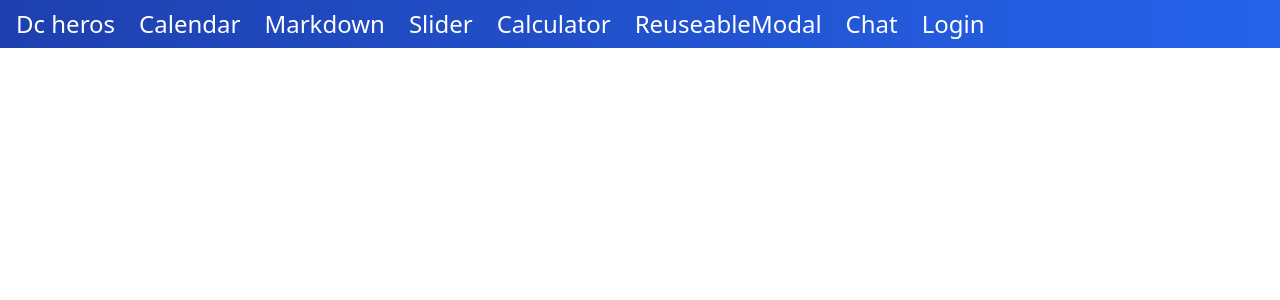
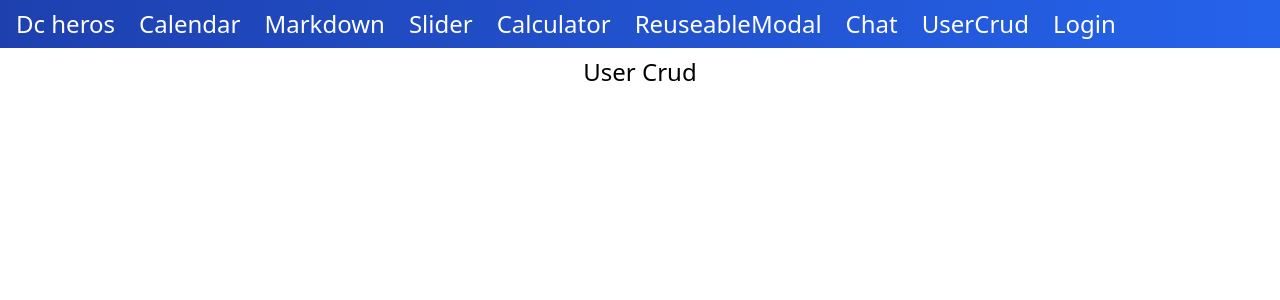
Before and after one commit to MrJ5678/vue3-10hours, a Vue app: page /#/crud in a window 1280 px wide. Shown: the top 300 px of the page. Built offline with nearby package versions, Linux system fonts and the light colour scheme; no server answers.

Commit message:
before add axios

```diff
--- a/package.json
+++ b/package.json
@@ -16,7 +16,8 @@
     "postcss": "^7.0.35",
     "tailwindcss": "npm:@tailwindcss/postcss7-compat@^2.0.2",
     "vue": "^3.0.0",
-    "vue-router": "^4.0.1"
+    "vue-router": "^4.0.1",
+    "vuex": "^4.0.0-rc.2"
   },
   "devDependencies": {
     "@vue/cli-plugin-babel": "~4.5.0",
--- a/src/App.vue
+++ b/src/App.vue
@@ -2,16 +2,18 @@
  * @Author: hhhhhq
  * @Date: 2020-12-16 08:33:41
  * @LastEditors: hhhhhq
- * @LastEditTime: 2020-12-30 11:04:31
+ * @LastEditTime: 2021-01-08 08:24:09
  * @Description: file content
 -->
 <template>
-  <app-header :isLoggedIn="isLoggedIn" @open-login-modal="isLoginOpen = true" />
+  <app-header />
   <div class="w-full flex">
     <router-view></router-view>
   </div>
   <teleport to="body">
-    <login-modal v-if="isLoginOpen" @close-login-modal="isLoginOpen = false" />
+    <div v-if="isLoginOpen">
+      <login-modal />
+    </div>
   </teleport>
 </template>
 
@@ -26,25 +28,24 @@ export default {
     AppHeader,
     LoginModal,
   },
-  data() {
-    return {
-      isLoginOpen: false,
-      isLoggedIn: false,
-      authUser: {},
-    }
+  computed: {
+    isLoginOpen() {
+      return this.$store.state.isLoginOpen
+    },
   },
   mounted() {
     firebase.auth().onAuthStateChanged(user => {
       if (user) {
         // User is signed in.
-        this.isLoggedIn = true
-        this.authUser = user
+        this.$store.commit("setIsLoggedin", true)
+        this.$store.commit("setAuthUser", user)
       } else {
         // No user is signed in.
-        this.isLoggedIn = false
-        this.authUser = {}
+        this.$store.commit("setIsLoggedin", false)
+        this.$store.commit("setAuthUser", {})
       }
     })
+    // console.log(this.$store.state)
   },
 }
 </script>
--- a/src/components/AppHeader.vue
+++ b/src/components/AppHeader.vue
@@ -2,7 +2,7 @@
  * @Author: hhhhhq
  * @Date: 2020-12-18 16:31:07
  * @LastEditors: hhhhhq
- * @LastEditTime: 2021-01-05 15:20:39
+ * @LastEditTime: 2021-01-08 08:15:32
  * @Description: file content
 -->
 <template>
@@ -12,7 +12,7 @@
     <router-link v-for="item in list" :key="item.to" :to="item.to">{{
       item.title
     }}</router-link>
-    <button v-if="!isLoggedIn" @click="$emit('open-login-modal')">Login</button>
+    <button v-if="!isLoggedIn" @click="openLogin">Login</button>
     <button v-else class="mx-2" @click="logout">Log out</button>
   </nav>
 </template>
@@ -22,12 +22,7 @@ import firebase from "../utilities/firebase"
 
 export default {
   name: "AppHeader",
-  props: {
-    isLoggedIn: {
-      type: Boolean,
-      default: false,
-    },
-  },
+  props: {},
   data() {
     return {
       list: [
@@ -38,8 +33,14 @@ export default {
         { title: "Calculator", to: "/calculator" },
         { title: "ReuseableModal", to: "/reuseableModal" },
         { title: "Chat", to: "/chats" },
+        { title: "UserCrud", to: "/crud" },
       ],
     }
+  },
+  computed: {
+    isLoggedIn() {
+      return this.$store.state.isLoggedIn
+    },
   },
   methods: {
     logout() {
@@ -56,6 +57,9 @@ export default {
           console.log(error)
         })
     },
+    openLogin() {
+      this.$store.commit("setLoginModal", true)
+    },
   },
 }
 </script>
--- a/src/components/LoginModal.vue
+++ b/src/components/LoginModal.vue
@@ -2,11 +2,11 @@
  * @Author: hhhhhq
  * @Date: 2020-12-22 15:22:31
  * @LastEditors: hhhhhq
- * @LastEditTime: 2020-12-30 10:56:14
+ * @LastEditTime: 2021-01-08 08:23:36
  * @Description: file content
 -->
 <template>
-  <div>
+  <div v-if="isLoginOpen">
     <section
       class="h-screen w-screen bg-gray-400 fixed top-0 opacity-50 z-20"
       @click="close"
@@ -75,8 +75,13 @@ export default {
       isLoading: false,
     }
   },
+  computed: {
+    isLoginOpen() {
+      return this.$store.state.isLoginOpen
+    },
+  },
   mounted() {
-    this.$refs.emailRef.focus()
+    // console.log(this.$store.state)
   },
   methods: {
     submit() {
@@ -95,10 +100,11 @@ export default {
         .catch(e => {
           console.log(e)
           this.isLoading = false
+          this.close()
         })
     },
     close() {
-      this.$emit("close-login-modal")
+      this.$store.commit("setLoginModal", false)
     },
   },
 }
--- a/src/main.js
+++ b/src/main.js
@@ -2,14 +2,16 @@
  * @Author: hhhhhq
  * @Date: 2020-12-18 11:31:02
  * @LastEditors: hhhhhq
- * @LastEditTime: 2020-12-29 21:42:21
+ * @LastEditTime: 2021-01-06 11:43:30
  * @Description: file content
  */
 import { createApp } from "vue"
 import App from "./App.vue"
 import "./assets/style.css"
 import router from "./router"
+import store from "./store/index"
 
 const app = createApp(App)
 app.use(router)
+app.use(store)
 app.mount("#app")
--- /dev/null
+++ b/src/middleware/auth.js
@@ -0,0 +1,15 @@
+/*
+ * @Author: hhhhhq
+ * @Date: 2021-01-07 15:13:17
+ * @LastEditors: hhhhhq
+ * @LastEditTime: 2021-01-07 21:11:35
+ * @Description: file content
+ */
+export default function(next, store) {
+  if (!store.state.isLoggedIn) {
+    next("/")
+    store.commit("setLoginModal", true)
+  } else {
+    next()
+  }
+}
--- a/src/pages/Chats.vue
+++ b/src/pages/Chats.vue
@@ -2,7 +2,7 @@
  * @Author: hhhhhq
  * @Date: 2021-01-05 15:19:23
  * @LastEditors: hhhhhq
- * @LastEditTime: 2021-01-06 11:02:55
+ * @LastEditTime: 2021-01-07 11:17:53
  * @Description: file content
 -->
 <template>
@@ -15,7 +15,7 @@
             v-for="chat in state.chats"
             :key="chat.message"
             class="w-full"
-            :class="chat.userId === state.userId ? 'text-right' : 'text-left'"
+            :class="chat.userId === userId ? 'text-right' : 'text-left'"
           >
             {{ chat.message }}
           </div>
@@ -36,18 +36,22 @@
 </template>
 
 <script>
-import { onMounted, reactive } from "vue"
+import { computed, onMounted, reactive } from "vue"
 import firebase from "../utilities/firebase"
+import { useStore } from "vuex"
 
 export default {
+  name: "Chat",
   setup() {
     const state = reactive({
       chats: {},
       isLoading: false,
       message: "",
       collection: null,
-      userId: null,
     })
+
+    const store = useStore()
+    const userId = computed(() => store.state.authUser.uid)
 
     onMounted(async () => {
       const db = firebase.database()
@@ -59,18 +63,17 @@ export default {
       // state.collection.on("value", snapshot => {
       //   state.chats = snapshot.val()
       // })
-      state.userId = firebase.auth().currentUser.uid
       state.isLoading = false
     })
 
     function addMessage() {
+      console.log("addMessage")
       const newChat = state.collection.push()
-      state.userId = firebase.auth().currentUser.uid
-      newChat.set({ userId: state.userId, message: state.message })
+      newChat.set({ userId: userId, message: state.message })
       state.message = ""
     }
 
-    return { state, addMessage }
+    return { state, addMessage, userId }
   },
 }
 </script>
--- a/src/pages/Home.vue
+++ b/src/pages/Home.vue
@@ -2,7 +2,7 @@
  * @Author: hhhhhq
  * @Date: 2020-12-20 10:54:53
  * @LastEditors: hhhhhq
- * @LastEditTime: 2020-12-20 10:59:11
+ * @LastEditTime: 2021-01-07 10:39:45
  * @Description: file content
 -->
 <template>
@@ -14,6 +14,11 @@
 <script>
 export default {
   name: "Home",
+  data() {
+    return {
+      store: this.$store.state,
+    }
+  },
 }
 </script>
 
--- /dev/null
+++ b/src/pages/UserCrud.vue
@@ -0,0 +1,22 @@
+<!--
+ * @Author: hhhhhq
+ * @Date: 2021-01-07 20:54:55
+ * @LastEditors: hhhhhq
+ * @LastEditTime: 2021-01-08 08:06:11
+ * @Description: file content
+-->
+<template>
+  <section class="w-full flex">
+    <div class="m-auto">
+      <h1 class="text-2xl my-2">User Crud</h1>
+    </div>
+  </section>
+</template>
+
+<script>
+export default {
+  name: "Crud",
+}
+</script>
+
+<style></style>
--- a/src/router.js
+++ b/src/router.js
@@ -2,7 +2,7 @@
  * @Author: hhhhhq
  * @Date: 2020-12-20 10:38:45
  * @LastEditors: hhhhhq
- * @LastEditTime: 2021-01-05 15:20:19
+ * @LastEditTime: 2021-01-08 08:21:09
  * @Description: file content
  */
 import { createRouter, createWebHashHistory } from "vue-router"
@@ -14,6 +14,8 @@ import Slider from "./pages/Slider"
 import Calculator from "./pages/Calculator"
 import ReuseableModal from "./pages/ReuseableModal"
 import Chats from "./pages/Chats"
+import UserCrud from "./pages/UserCrud"
+import store from "./store/index"
 
 const routes = [
   { path: "/", component: Home },
@@ -21,9 +23,14 @@ const routes = [
   { path: "/calendar", component: Calendar },
   { path: "/markdown", component: Markdown },
   { path: "/slider", component: Slider },
-  { path: "/calculator", component: Calculator },
+  { path: "/calculator", component: Calculator, meta: { middleware: "auth" } },
   { path: "/reuseableModal", component: ReuseableModal },
-  { path: "/chats", component: Chats },
+  {
+    path: "/chats",
+    component: Chats,
+    meta: { middleware: "auth" },
+  },
+  { path: "/crud", component: UserCrud },
 ]
 
 const router = createRouter({
@@ -31,4 +38,16 @@ const router = createRouter({
   routes,
 })
 
+router.beforeEach((to, _, next) => {
+  // console.log(store.state)
+  if (to.meta.middleware) {
+    const middleware = require(`./middleware/${to.meta.middleware}`)
+    if (middleware) {
+      middleware.default(next, store)
+    }
+  } else {
+    next()
+  }
+})
+
 export default router
--- a/src/store/index.js
+++ b/src/store/index.js
@@ -2,29 +2,31 @@
  * @Author: hhhhhq
  * @Date: 2021-01-06 11:22:12
  * @LastEditors: hhhhhq
- * @LastEditTime: 2021-01-06 11:28:19
+ * @LastEditTime: 2021-01-07 15:52:09
  * @Description: file content
  */
-import { createApp } from "vue"
 import { createStore } from "vuex"
 
 // Create a new store instance.
 const store = createStore({
   state() {
     return {
-      count: 0,
+      isLoggedIn: false,
+      authUser: {},
+      isLoginOpen: false,
     }
   },
   mutations: {
-    increment(state) {
-      state.count++
+    setIsLoggedin(state, payload) {
+      state.isLoggedIn = payload
+    },
+    setAuthUser(state, payload) {
+      state.authUser = payload
+    },
+    setLoginModal(state, payload) {
+      state.isLoginOpen = payload
     },
   },
 })
 
-const app = createApp({
-  /* your root component */
-})
-
-// Install the store instance as a plugin
-app.use(store)
+export default store
```
Also changed, not shown: 1 other file (tests, documents, lock files or other folders).
